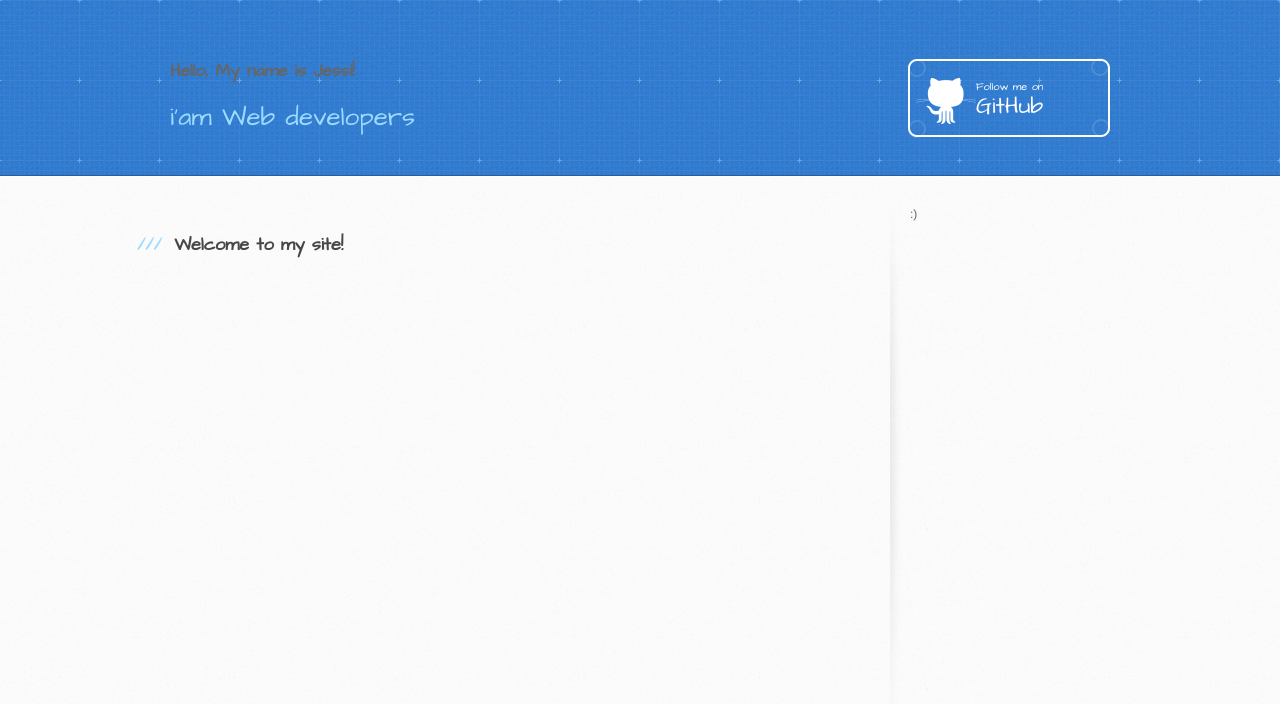
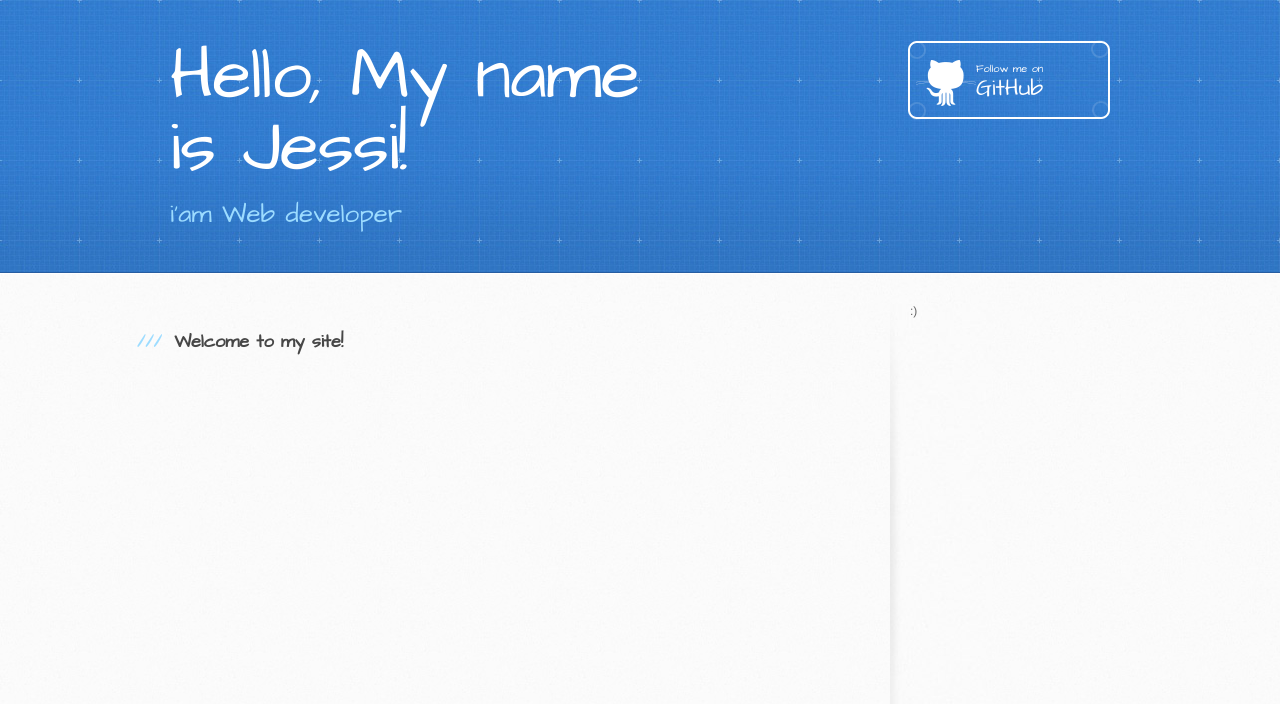
Before and after one commit to JessiiW/JessiiW.github.io, a plain HTML site: page index.html in a window 1280 px wide. Drawn offline with Linux system fonts and the light colour scheme.

Commit message:
Update index.html

```diff
--- a/index.html
+++ b/index.html
@@ -13,14 +13,14 @@
     <script src="//html5shiv.googlecode.com/svn/trunk/html5.js"></script>
     <![endif]-->
 
-    <title>Jessiiw.GitHub.io by JessiiW</title>
+    <title>Jeessi W | My Site♥</title>
   </head>
 
   <body>
     <header>
       <div class="inner">
-        <h3>Hello, My name is Jessi!</h3>
-        <h2>i'am Web developers</h2>
+        <h1>Hello, My name is Jessi!</h1>
+        <h2>i'am Web developer</h2>
         <a href="https://github.com/JessiiW" class="button"><small>Follow me on</small> GitHub</a>
       </div>
     </header>
```
